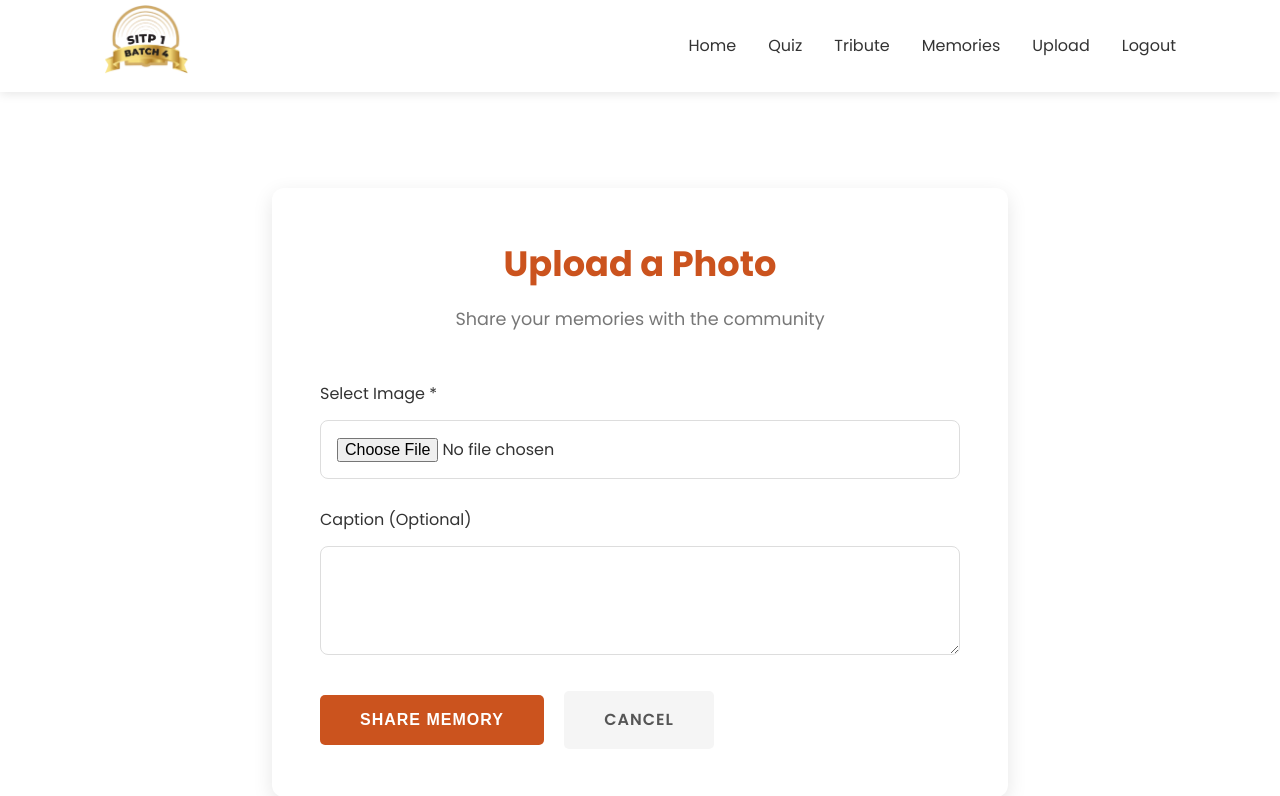
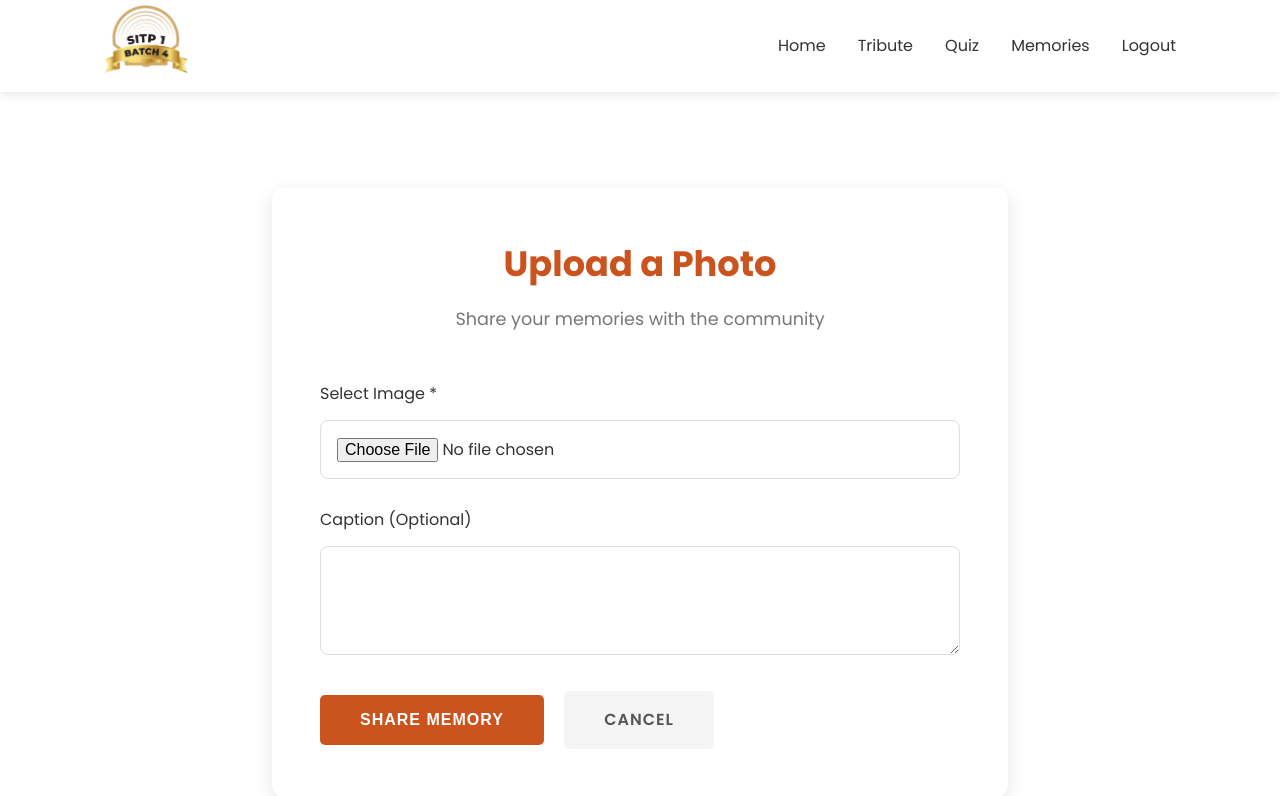
Before and after one commit to dreyyfuss/reunion, a Django app: page /photo/upload/ in a window 1280 px wide. Shown: the top 796 px of the page. Run offline with Django 5.2, Linux system fonts and the light colour scheme; the visitor is signed in with stand-in values (Sample User, id 1).

Commit message:
Rearrange nav items

```diff
--- a/templates/base.html
+++ b/templates/base.html
@@ -28,14 +28,15 @@
                 </div>
                 <ul class="nav-links">
                     <li><a href="{% url 'home' %}">Home</a></li>
+                    {% if not user.is_authenticated %}
+                        <li><a href="{% url 'registration' %}">Register</a></li>
+                    {% endif %}
+                    <li><a href="{% url 'tribute_list' %}">Tribute</a></li>
                     <li><a href="{% url 'quiz' %}">Quiz</a></li>
-                    <li><a href="{% url 'tribute_list' %}">Tribute</a></li>
                     <li><a href="{% url 'gallery' %}">Memories</a></li>
                     {% if user.is_authenticated %}
-                        <li><a href="{% url 'upload_photo' %}">Upload</a></li>
                         <li><a href="{% url 'logout' %}">Logout</a></li>
                     {% else %}
-                        <li><a href="{% url 'registration' %}">Register</a></li>
                         <li><a href="{% url 'login' %}">Login</a></li>
                     {% endif %}
                 </ul>
```
